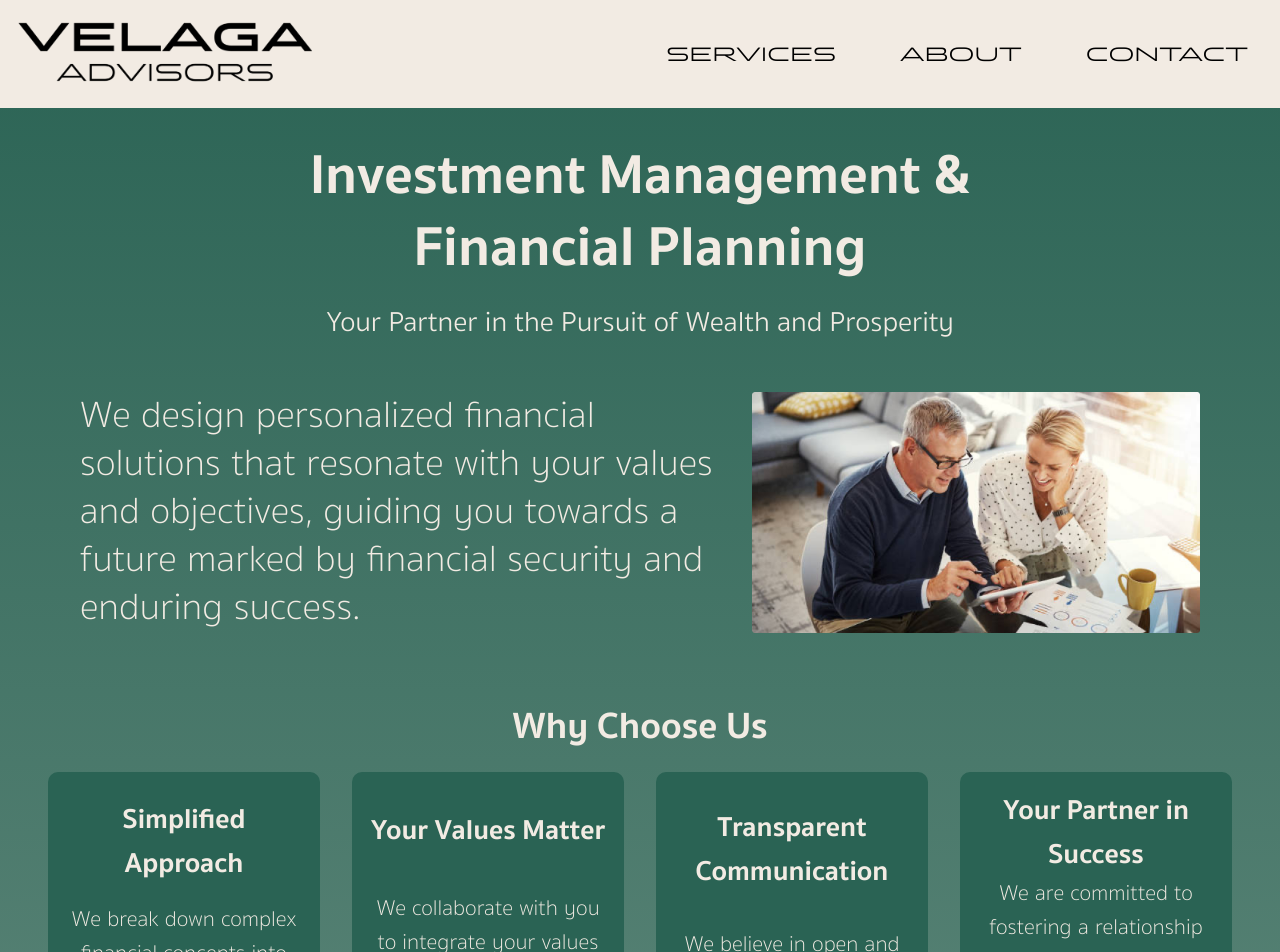
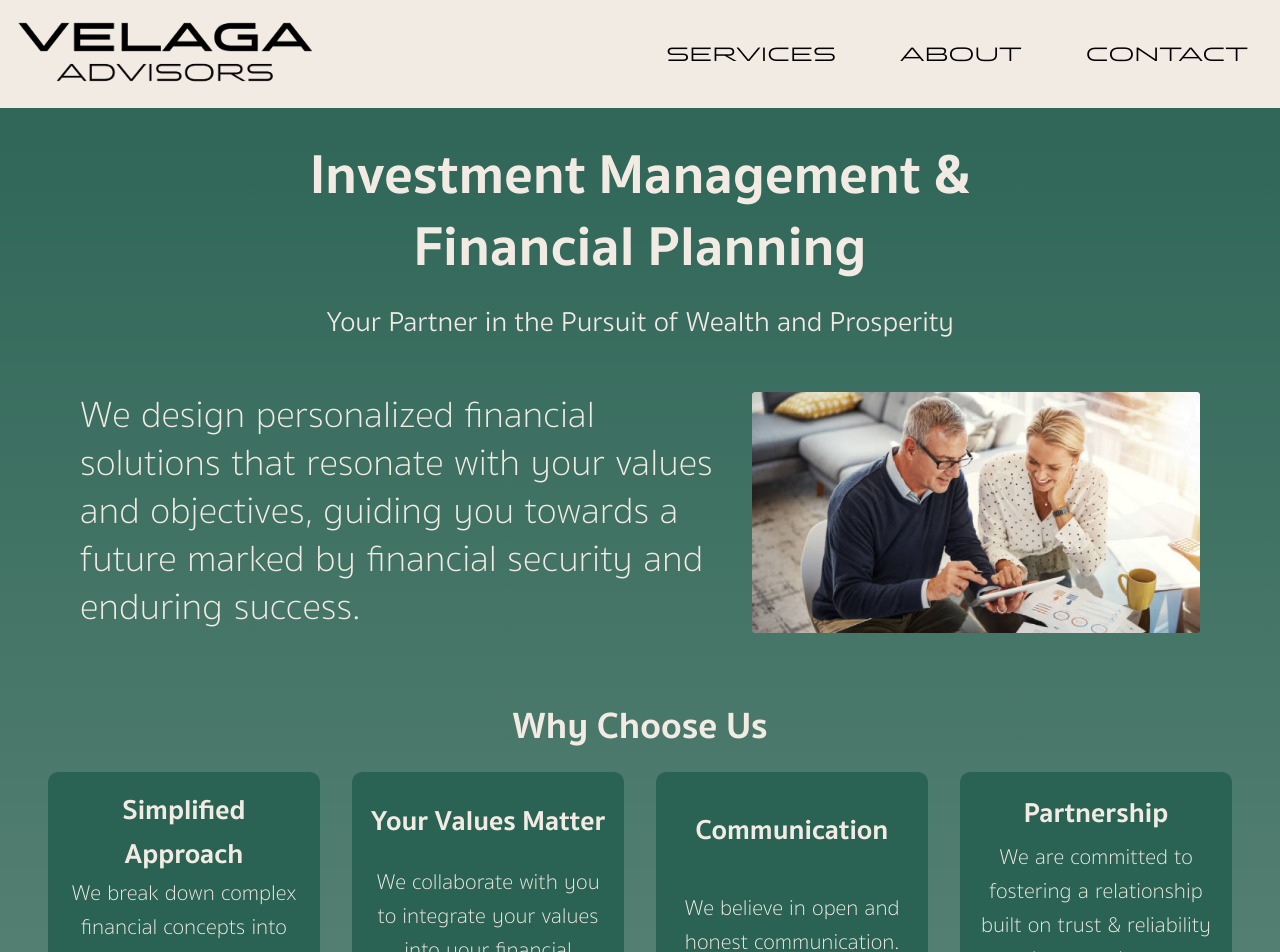
Before and after one commit to avelaga/velagaadvisors, a Next.js app: page / in a window 1280 px wide. Shown: the top 952 px of the page. Built offline with nearby package versions, Linux system fonts and the light colour scheme.

Commit message:
updated box titles

```diff
--- a/pages/index.js
+++ b/pages/index.js
@@ -35,12 +35,12 @@ export default function Home() {
             </div>
           </div>
           <div className={styles.reason}>
-            <div className={styles.reasonHeader}>Transparent Communication</div>
+            <div className={styles.reasonHeader}>Communication</div>
             <div className={styles.reasonBody}>We believe in open and honest communication. Stay informed and empowered throughout our journey.
             </div>
           </div>
           <div className={styles.reason}>
-            <div className={styles.reasonHeader}>Your Partner in Success</div>
+            <div className={styles.reasonHeader}>Partnership</div>
             <div className={styles.reasonBody}>We are committed to fostering a relationship built on trust & reliability and want to be your long-term partner on the journey to financial success.
             </div>
           </div>
```
